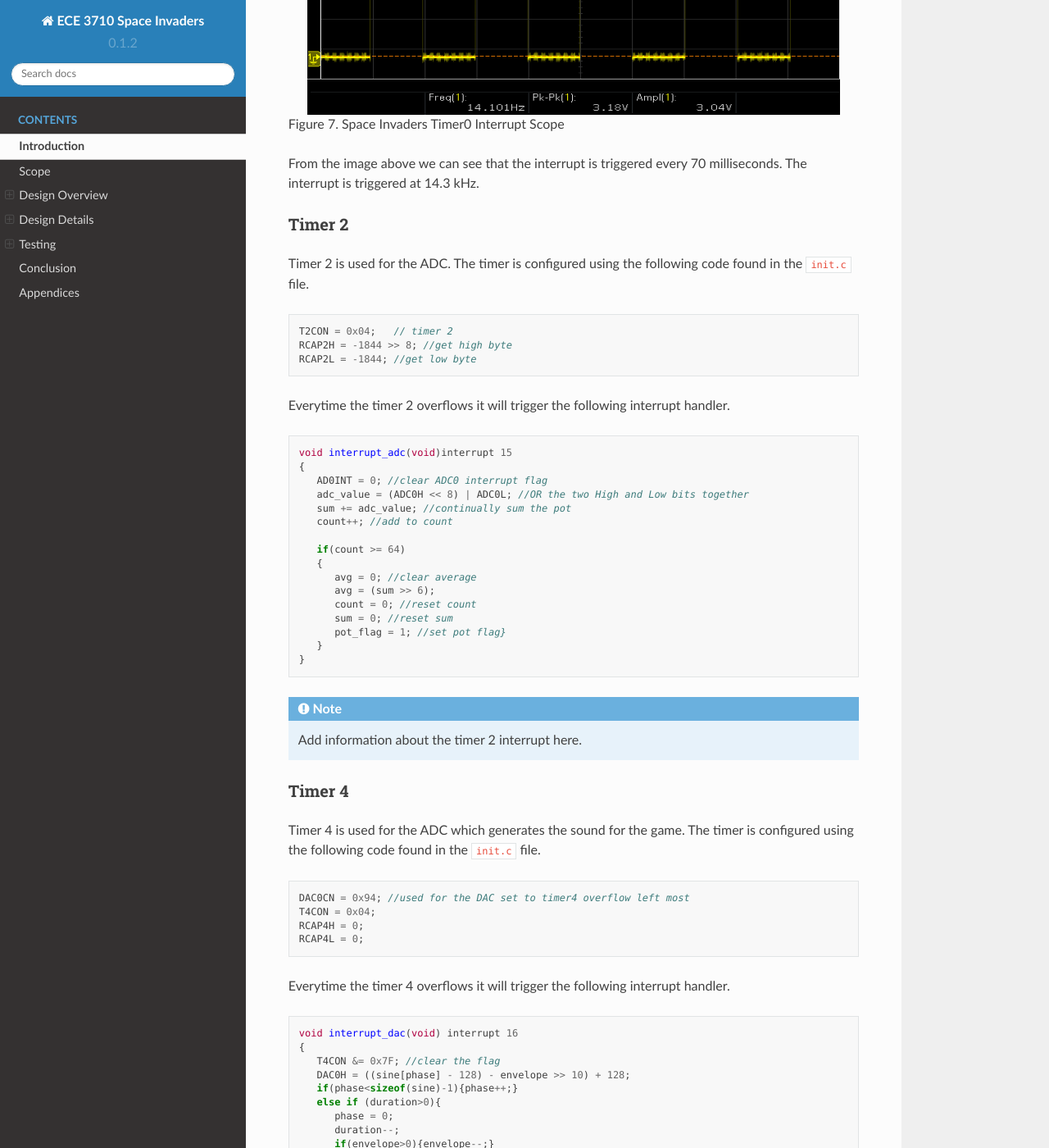
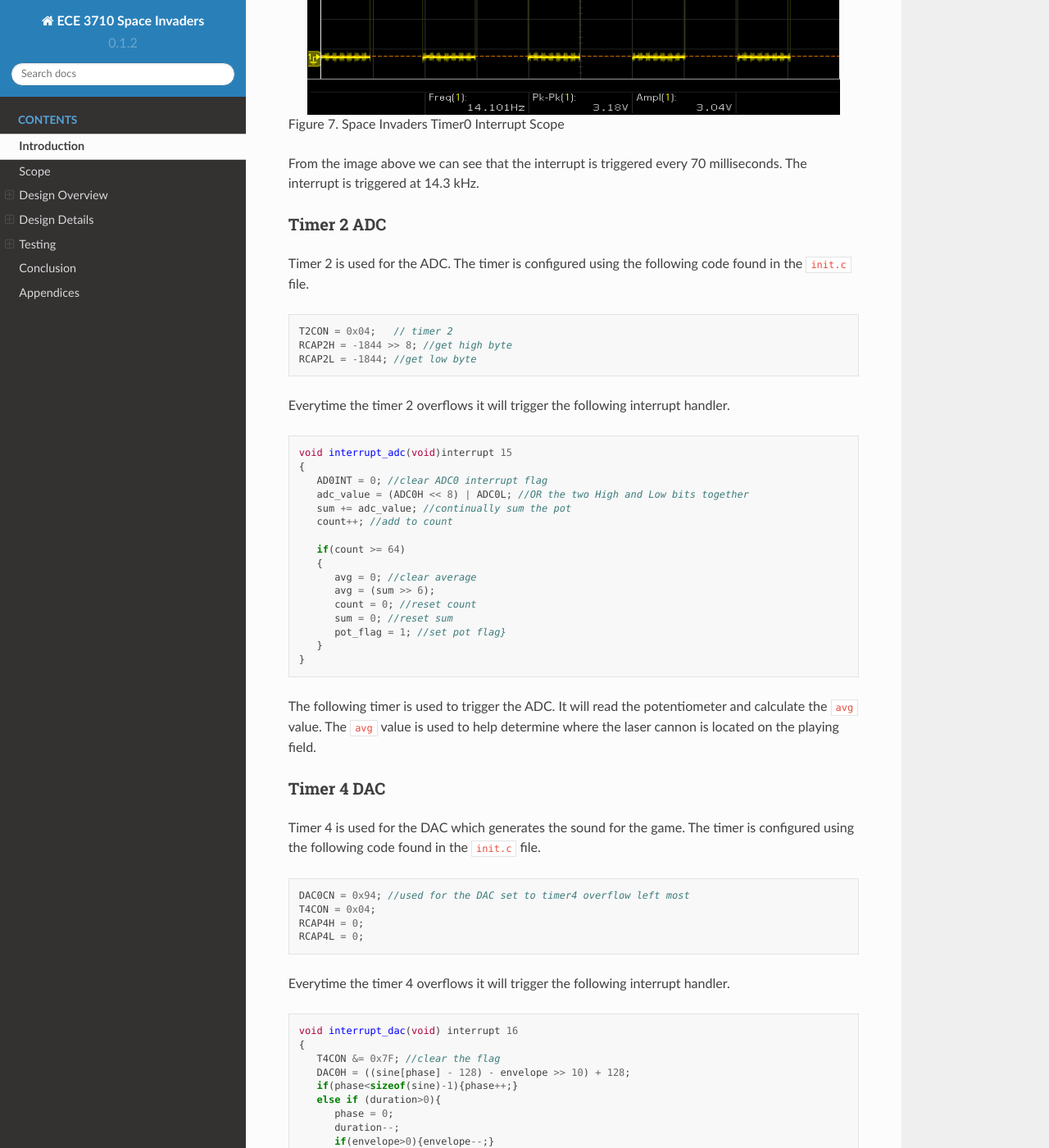
Before and after one commit to wattsjake/ece3710-notes, a Sphinx documentation site: the page built from docs/source/project.rst, in a window 1280 px wide and 1400 px high, scrolled down 14668 px. Shown: the whole window at 82% size. Built offline with Sphinx 7.4.7 and the Read the Docs theme 2.0.0, drawn with Linux system fonts in a browser that asks for light colours.

Commit message:
added pot to timer2

```diff
--- a/docs/source/project.rst
+++ b/docs/source/project.rst
@@ -577,8 +577,8 @@ Figure 7. Space Invaders Timer0 Interrupt Scope
 From the image above we can see that the interrupt is triggered every 70 milliseconds. The interrupt is triggered at 14.3 kHz.
 
 
-Timer 2
-^^^^^^^
+Timer 2 ADC
+^^^^^^^^^^^
 .. _timer_2:
 
 Timer 2 is used for the ADC. The timer is configured using the following code found in the ``init.c`` file.
@@ -610,15 +610,14 @@ Everytime the timer 2 overflows it will trigger the following interrupt handler.
       }
    }
 
-.. note::
+The following timer is used to trigger the ADC. It will read the potentiometer and calculate the ``avg`` value. The ``avg`` value is used to help determine where the laser cannon is located on the playing field.
 
-   Add information about the timer 2 interrupt here.
 
-Timer 4
-^^^^^^^
+Timer 4 DAC
+^^^^^^^^^^^^
 .. _timer_4:
 
-Timer 4 is used for the ADC which generates the sound for the game. The timer is configured using the following code found in the ``init.c`` file.
+Timer 4 is used for the DAC which generates the sound for the game. The timer is configured using the following code found in the ``init.c`` file.
 
 .. code-block:: c
 
```
